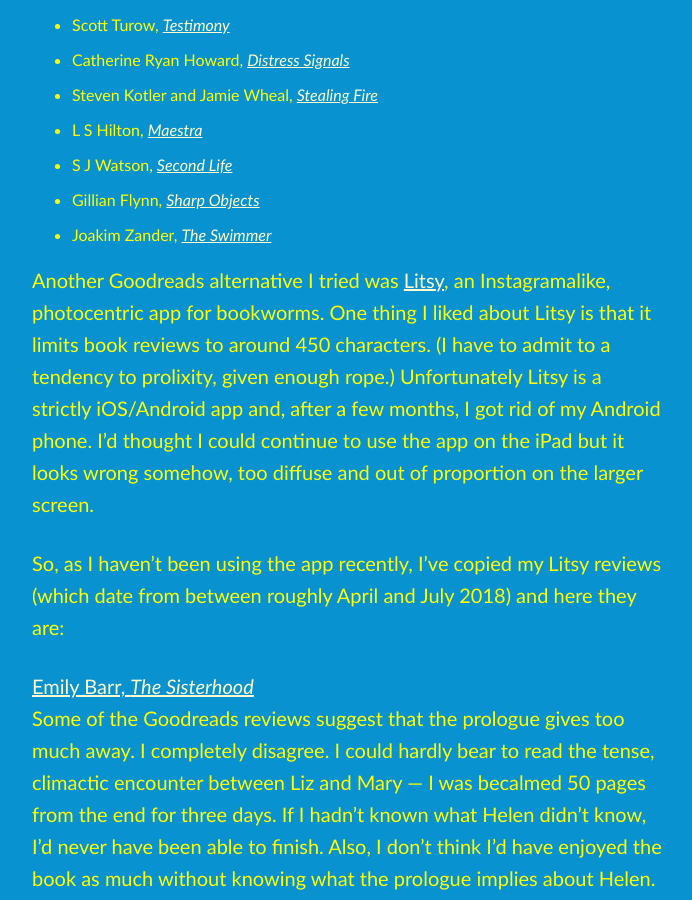
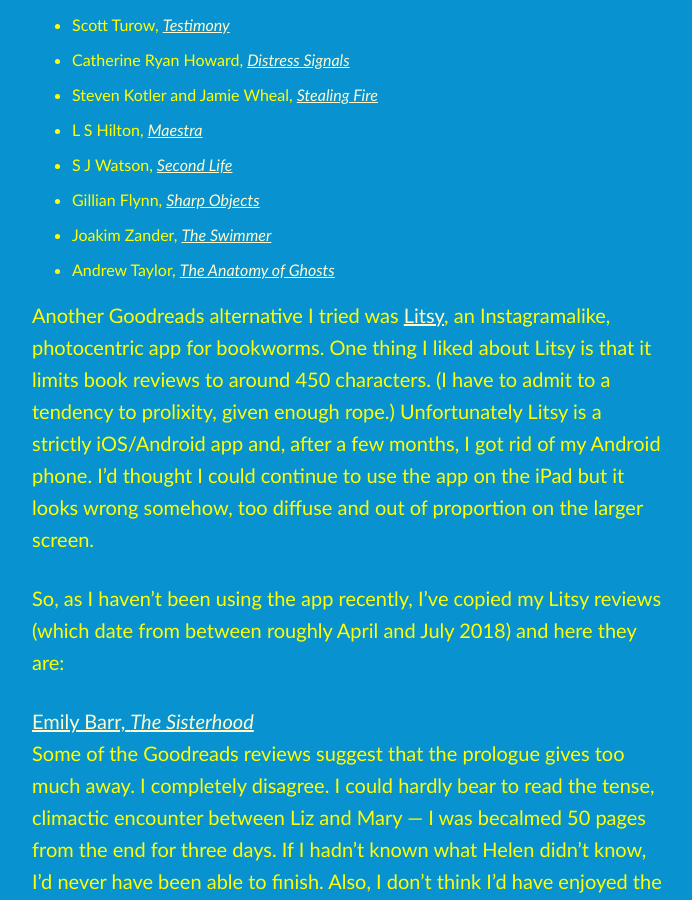
Before and after one commit to artkavanagh/github.io, a Jekyll site: the page book-reviews.html, which Jekyll copies as it is, in a window 1280 px wide and 900 px high, scrolled down 1025 px. Shown: the whole window, without its empty margins (292-984 px from the left). Built offline with Jekyll 4.4.1, drawn with Linux system fonts in a browser that asks for light colours.

Commit message:
Update book-reviews.html

```diff
--- a/book-reviews.html
+++ b/book-reviews.html
@@ -29,6 +29,7 @@
 <li>S J Watson, <a href="https://www.artkavanagh.ie/second-life-review.html"><cite>Second Life</cite></a></li>
 <li>Gillian Flynn, <a href="https://www.artkavanagh.ie/sharp-objects-review.html"><cite>Sharp Objects</cite></a></li>
 <li>Joakim Zander, <a href="https://www.artkavanagh.ie/zander-swimmer.html"><cite>The Swimmer</cite></a></li>
+<li>Andrew Taylor, <a href="https://www.artkavanagh.ie/andrew-taylor-anatomy-ghosts.html"><cite>The Anatomy of Ghosts</cite></a></li>
 </ul>
 <p>Another Goodreads alternative I tried was <a href="https://www.litsy.com">Litsy</a>, an Instagramalike, photocentric app for bookworms. One thing I liked about Litsy is that it limits book reviews to around 450 characters. (I have to admit to a tendency to prolixity, given enough rope.) Unfortunately Litsy is a strictly iOS/Android app and, after a few months, I got rid of my Android phone. I’d thought I could continue to use the app on the iPad but it looks wrong somehow, too diffuse and out of proportion on the larger screen.</p>
 
```
